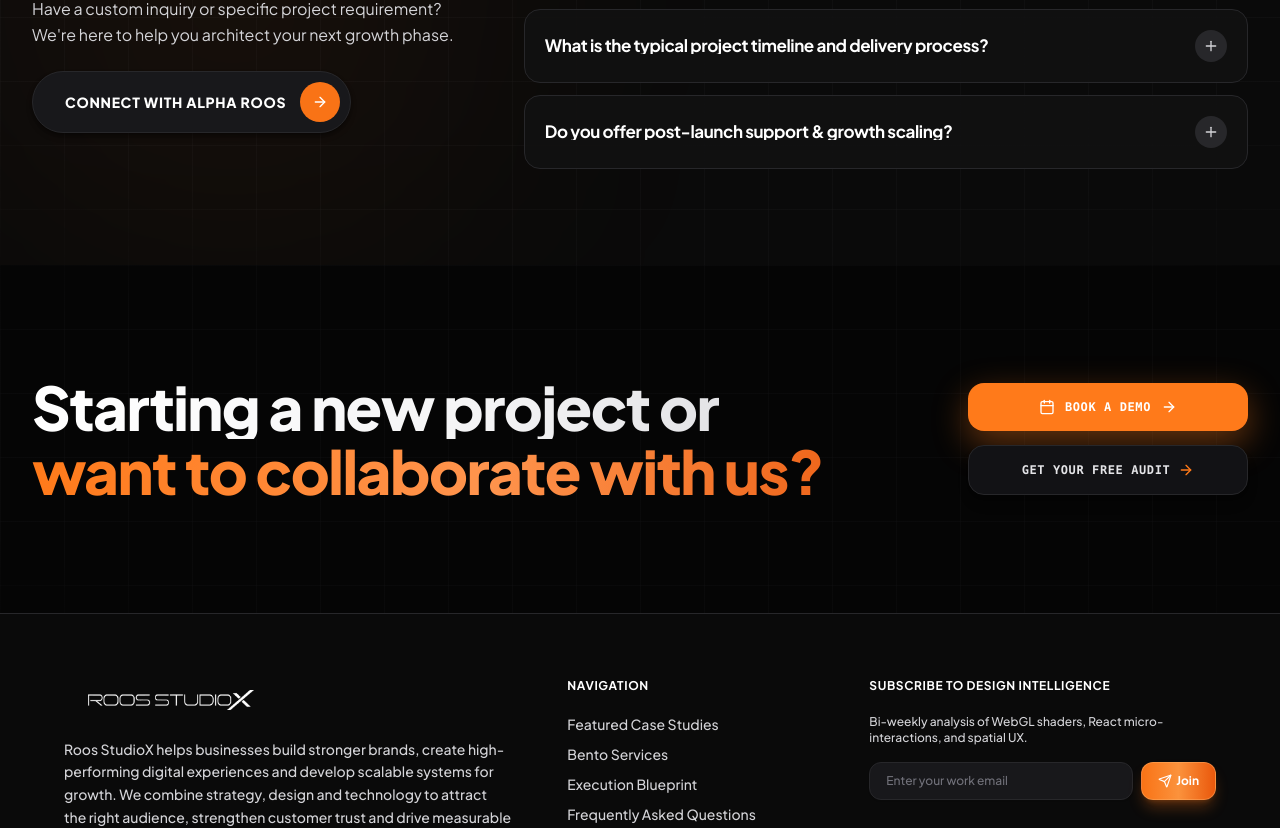
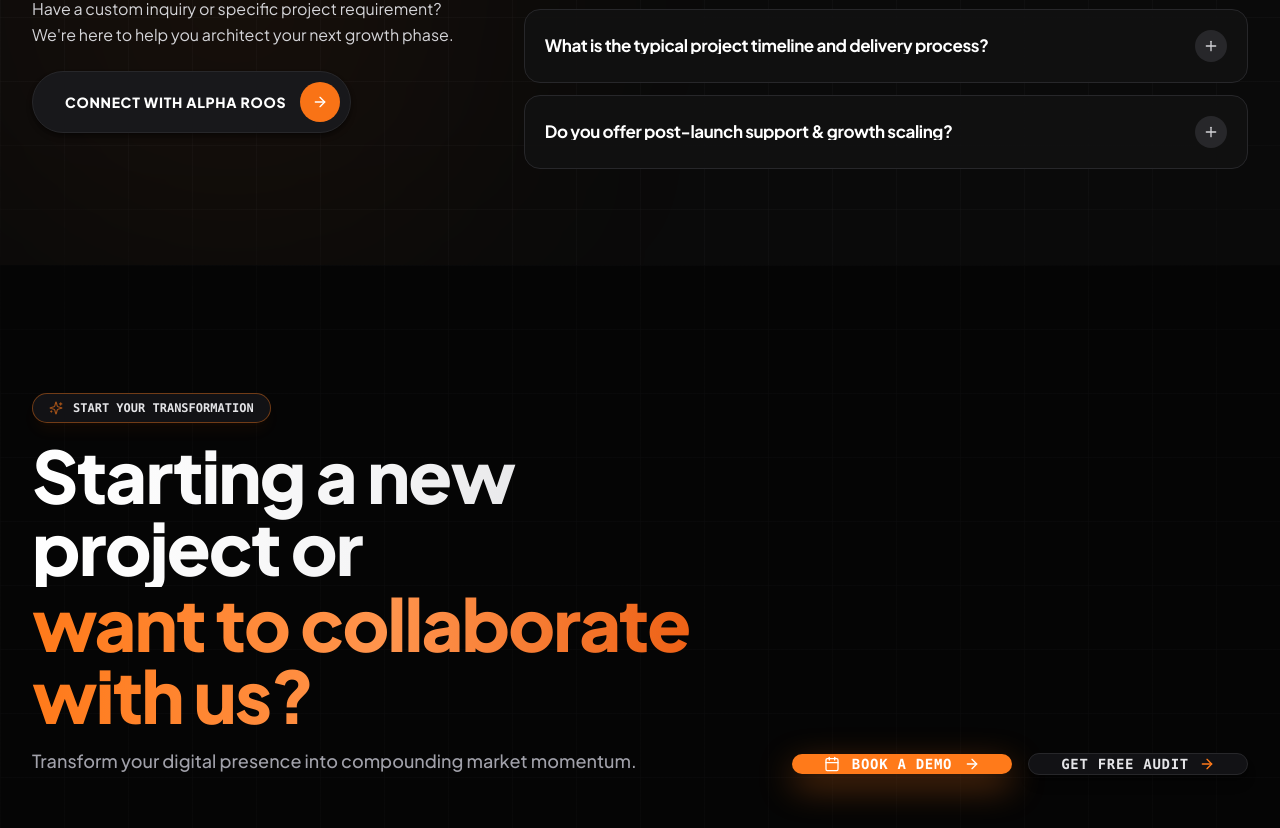
Before and after one commit to itsroosguy/roosx, a React (Vite) app: page / in a window 1280 px wide. Shown: the part 4114-4942 px from the top of the page. Built offline with nearby package versions, Linux system fonts and the light colour scheme.

Commit message:
Redesign PreFooterCTA.tsx into an expansive left-aligned 2-line title with an inline horizontal action cluster

```diff
--- a/src/components/PreFooterCTA.tsx
+++ b/src/components/PreFooterCTA.tsx
@@ -1,6 +1,6 @@
 import React from 'react';
 import { motion } from 'framer-motion';
-import { Calendar, ArrowRight } from 'lucide-react';
+import { Calendar, ArrowRight, Sparkles } from 'lucide-react';
 
 interface PreFooterCTAProps {
   onOpenInquiry: () => void;
@@ -13,7 +13,7 @@ export const PreFooterCTA: React.FC<PreFooterCTAProps> = ({
 }) => {
   return (
     <section
-      className={`relative py-20 sm:py-28 transition-colors duration-500 overflow-hidden ${
+      className={`relative py-24 sm:py-32 transition-colors duration-500 overflow-hidden ${
         isDarkMode ? 'bg-[#050505] text-white' : 'bg-[#FAF9F6] text-[#111111]'
       }`}
     >
@@ -21,55 +21,65 @@ export const PreFooterCTA: React.FC<PreFooterCTAProps> = ({
       <div
         className={`absolute inset-0 bg-[size:4rem_4rem] [mask-image:radial-gradient(ellipse_80%_80%_at_50%_50%,#000_70%,transparent_100%)] pointer-events-none ${
           isDarkMode
-            ? 'bg-[linear-gradient(to_right,#27272A25_1px,transparent_1px),linear-gradient(to_bottom,#27272A25_1px,transparent_1px)]'
+            ? 'bg-[linear-gradient(to_right,#27272A20_1px,transparent_1px),linear-gradient(to_bottom,#27272A20_1px,transparent_1px)]'
             : 'bg-[linear-gradient(to_right,#E4E4E780_1px,transparent_1px),linear-gradient(to_bottom,#E4E4E780_1px,transparent_1px)]'
         }`}
       />
 
       {/* Radiant Backdrop Radial Spotlight */}
-      <div className="absolute top-1/2 left-1/4 -translate-x-1/2 -translate-y-1/2 w-[1100px] h-[550px] bg-radial from-[#FF7A1A]/18 via-[#FF7A1A]/4 to-transparent blur-[160px] pointer-events-none opacity-80" />
+      <div className="absolute top-1/2 left-1/2 -translate-x-1/2 -translate-y-1/2 w-[1200px] h-[550px] bg-radial from-[#FF7A1A]/18 via-[#FF7A1A]/4 to-transparent blur-[160px] pointer-events-none opacity-80" />
 
       <div className="max-w-7xl mx-auto px-4 sm:px-6 lg:px-8 relative z-10">
 
-        {/* SIDE-BY-SIDE LAYOUT: MOVED MORE LEFT & STRICT 2-LINE FIT */}
-        <div className="grid grid-cols-1 lg:grid-cols-12 gap-6 sm:gap-8 items-center">
+        <div className="flex flex-col lg:flex-row lg:items-end justify-between gap-8 lg:gap-12">
 
-          {/* LEFT 9 COLS: FULL LEFT POSITIONING WITH STRICT 2-LINE FIT */}
+          {/* LEFT: EXPANSIVE HIGH-IMPACT 2-LINE HEADLINE */}
           <motion.div
-            initial={{ opacity: 0, x: -30 }}
-            whileInView={{ opacity: 1, x: 0 }}
+            initial={{ opacity: 0, y: 30 }}
+            whileInView={{ opacity: 1, y: 0 }}
             viewport={{ once: true }}
             transition={{ duration: 0.7, ease: [0.22, 1, 0.36, 1] }}
-            className="lg:col-span-9 text-left space-y-1"
+            className="space-y-4 text-left max-w-4xl"
           >
-            <h2 className="font-display text-2xl sm:text-4xl md:text-5xl lg:text-6xl font-black tracking-tight leading-[1.08]">
+            {/* MICRO CAPSULE BADGE */}
+            <div className="inline-flex items-center gap-2.5 px-4 py-1.5 rounded-full bg-[#121215] border border-[#FF7A1A]/40 text-xs font-mono font-bold text-zinc-200 shadow-lg shadow-[#FF7A1A]/5">
+              <Sparkles className="w-3.5 h-3.5 text-[#FF7A1A] animate-pulse" />
+              <span>START YOUR TRANSFORMATION</span>
+            </div>
+
+            {/* 2-LINE MASSIVE TITLE */}
+            <h2 className="font-display text-3xl sm:text-5xl md:text-6xl lg:text-7xl font-black tracking-tight leading-[1.06]">
               <span
-                className={`block pb-0.5 whitespace-nowrap ${
+                className={
                   isDarkMode
-                    ? 'bg-gradient-to-r from-white via-zinc-100 to-zinc-300 bg-clip-text text-transparent'
-                    : 'text-[#111111]'
-                }`}
+                    ? 'bg-gradient-to-r from-white via-zinc-100 to-zinc-300 bg-clip-text text-transparent block pb-1'
+                    : 'text-[#111111] block pb-1'
+                }
               >
                 Starting a new project or
               </span>
-              <span className="bg-gradient-to-r from-[#FF7A1A] via-[#FF944D] to-[#EA580C] bg-clip-text text-transparent block pt-0.5 whitespace-nowrap">
+              <span className="bg-gradient-to-r from-[#FF7A1A] via-[#FF944D] to-[#EA580C] bg-clip-text text-transparent inline-block">
                 want to collaborate with us?
               </span>
             </h2>
+
+            <p className={`text-base sm:text-lg font-medium ${isDarkMode ? 'text-zinc-400' : 'text-zinc-600'}`}>
+              Transform your digital presence into compounding market momentum.
+            </p>
           </motion.div>
 
-          {/* RIGHT 3 COLS: BUTTONS STACKED ON RIGHT */}
+          {/* RIGHT: ELEGANT SIDE-BY-SIDE INLINE ACTION CLUSTER */}
           <motion.div
-            initial={{ opacity: 0, x: 30 }}
-            whileInView={{ opacity: 1, x: 0 }}
+            initial={{ opacity: 0, y: 25 }}
+            whileInView={{ opacity: 1, y: 0 }}
             viewport={{ once: true }}
             transition={{ duration: 0.7, delay: 0.2 }}
-            className="lg:col-span-3 flex flex-col sm:flex-row lg:flex-col items-stretch lg:items-end justify-center gap-3.5"
+            className="flex flex-col sm:flex-row items-stretch sm:items-center gap-4 shrink-0"
           >
             {/* PRIMARY BOOK DEMO BUTTON */}
             <button
               onClick={onOpenInquiry}
-              className="w-full px-6 py-4 rounded-2xl bg-[#FF7A1A] text-white font-mono font-extrabold text-xs uppercase tracking-wider hover:bg-[#FF8833] transition-all shadow-[0_12px_35px_rgba(255,122,26,0.4)] cursor-pointer flex items-center justify-center gap-2.5 group whitespace-nowrap"
+              className="px-8 py-4.5 rounded-full bg-[#FF7A1A] text-white font-mono font-extrabold text-xs sm:text-sm uppercase tracking-wider hover:bg-[#FF8833] transition-all shadow-[0_12px_35px_rgba(255,122,26,0.4)] cursor-pointer flex items-center justify-center gap-3 group shrink-0"
             >
               <Calendar className="w-4 h-4 text-white shrink-0" />
               <span>Book A Demo</span>
@@ -79,13 +89,13 @@ export const PreFooterCTA: React.FC<PreFooterCTAProps> = ({
             {/* SECONDARY FREE AUDIT BUTTON */}
             <button
               onClick={onOpenInquiry}
-              className={`w-full px-6 py-4 rounded-2xl font-mono font-bold text-xs uppercase tracking-wider transition-all border flex items-center justify-center gap-2 cursor-pointer whitespace-nowrap ${
+              className={`px-8 py-4.5 rounded-full font-mono font-bold text-xs sm:text-sm uppercase tracking-wider transition-all border flex items-center justify-center gap-2.5 cursor-pointer shrink-0 ${
                 isDarkMode
                   ? 'bg-[#121215] text-zinc-200 border-zinc-800 hover:border-[#FF7A1A] hover:text-white shadow-lg'
                   : 'bg-white text-[#111111] border-zinc-300 hover:border-[#FF7A1A] hover:bg-zinc-50 shadow-sm'
               }`}
             >
-              <span>Get Your Free Audit</span>
+              <span>Get Free Audit</span>
               <ArrowRight className="w-4 h-4 text-[#FF7A1A]" />
             </button>
           </motion.div>
```
